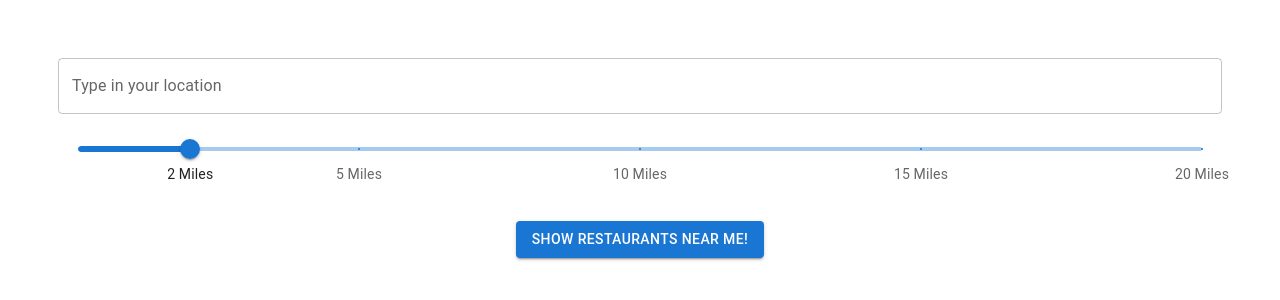
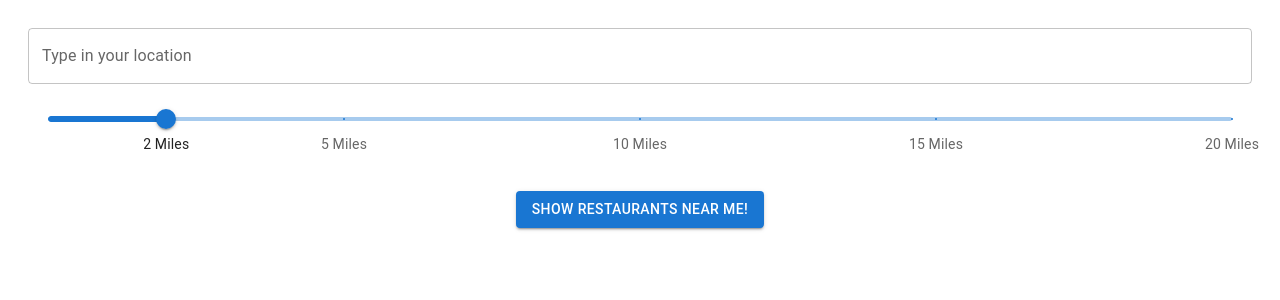
Before and after one commit to rpp2205-boc-dolomite/biteshare-app, a React app: page /searchRest in a window 1280 px wide. Shown: the top 300 px of the page. Built offline with nearby package versions, Linux system fonts and the light colour scheme; the HTML template or start-up script is replaced by a standard one; what uploader would draw is missing.

Commit message:
fixed restaurant search page and state setting

```diff
--- a/client/src/components/Dashboard/ReactionsComment.jsx
+++ b/client/src/components/Dashboard/ReactionsComment.jsx
@@ -2,6 +2,7 @@ import React, { useState, useEffect } from 'react';
 import { createTheme, ThemeProvider } from '@mui/material/styles';
 import ChatBubbleOutlineIcon from '@mui/icons-material/ChatBubbleOutline';
 import {Button, ButtonGroup, Box, Typography, TextField, Modal} from '@mui/material';
+import axios from 'axios';
 
 const theme = createTheme({
   palette: {
--- a/client/src/components/Restaurant/RestaurantSearch.jsx
+++ b/client/src/components/Restaurant/RestaurantSearch.jsx
@@ -13,16 +13,15 @@ const RestaurantSearch = ({inputs, setInputs}) => {
 
   const handleListItemClick = (event, index) => {
     setSelectedIndex(index);
-    let bus = (event.target.outerText);
-    const numIndex = bus.search(/\d/);
+    let a = event.target.title;
     setRestInfo({
-      name: bus.substr(0, numIndex - 1),
-      address: bus.substr(numIndex)
-    });
+      name: event.target.id,
+      address: event.target.title
+    })
     //this is for the Step components
     setInputs({...inputs, restInfo: {
-      name: bus.substr(0, numIndex - 1),
-      address: bus.substr(numIndex)
+      name: event.target.id,
+      address: event.target.title
     }})
     //-----end of step needed code-----
 
@@ -74,10 +73,10 @@ const RestaurantSearch = ({inputs, setInputs}) => {
     <Box>
     {/* <Navbar /> */}
       <Box
-      flex-direction="column"
-      alignItems="center"
-      justifyContent="center"
-      padding="50px"
+        flex-direction="column"
+        alignItems="center"
+        justifyContent="center"
+        padding="20px"
       >
       <TextField fullWidth label="Type in your location" onChange={handleLocation} />
       <Typography padding="20px">
@@ -104,7 +103,12 @@ const RestaurantSearch = ({inputs, setInputs}) => {
           variant="contained"
         >Continue</Button>
     </Typography> */}
-      <List>
+      <List
+        sx={{
+          height: "450px",
+          overflow: "auto"
+        }}
+      >
       {businesses.map((bus, index) => {
         return (
           <ListItem key={index} align-items="center">
@@ -113,8 +117,9 @@ const RestaurantSearch = ({inputs, setInputs}) => {
               onClick={(event) => handleListItemClick(event, index)}
             >
               <Typography
-              variant="h6"
-              align="center"
+                variant="h6"
+                id={bus.name}
+                title={bus.location.display_address}
               >
               {bus.name} {bus.location.display_address[0]} {bus.location.display_address[1]}
               </Typography>
```
